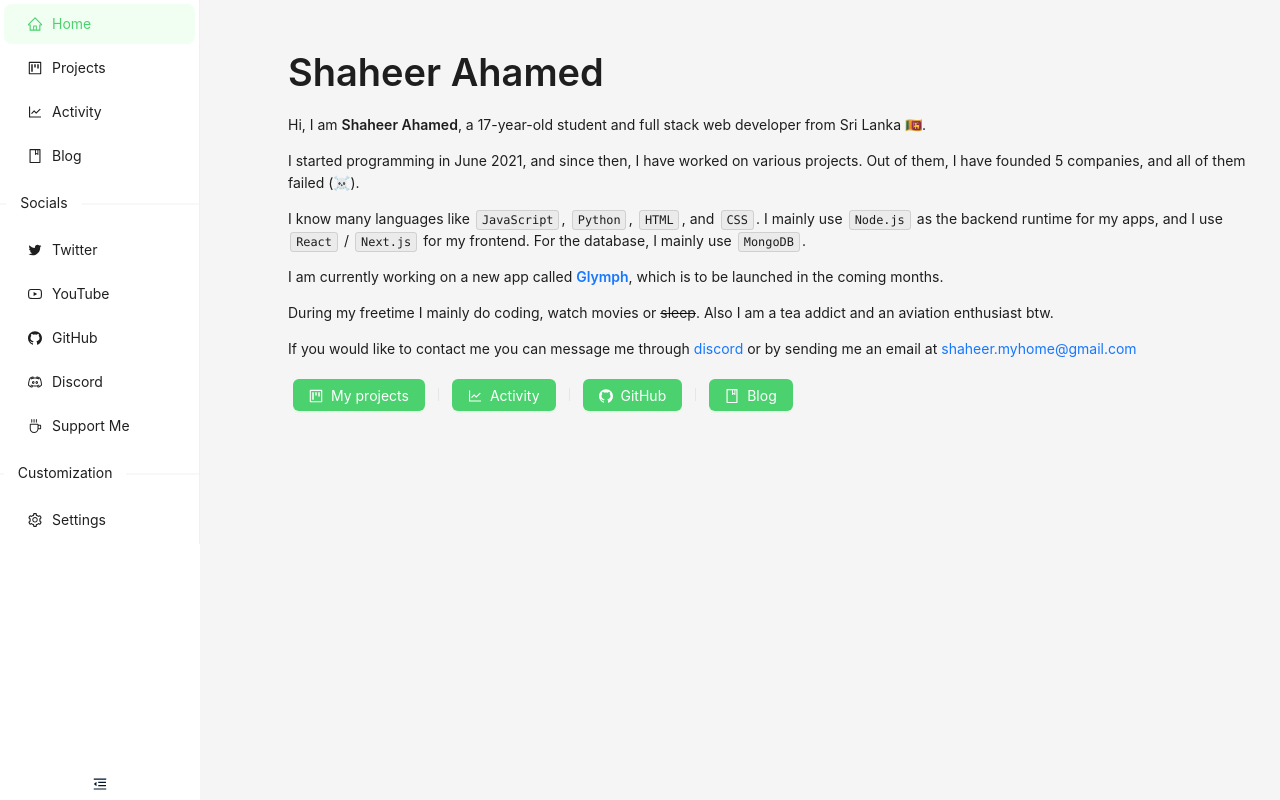
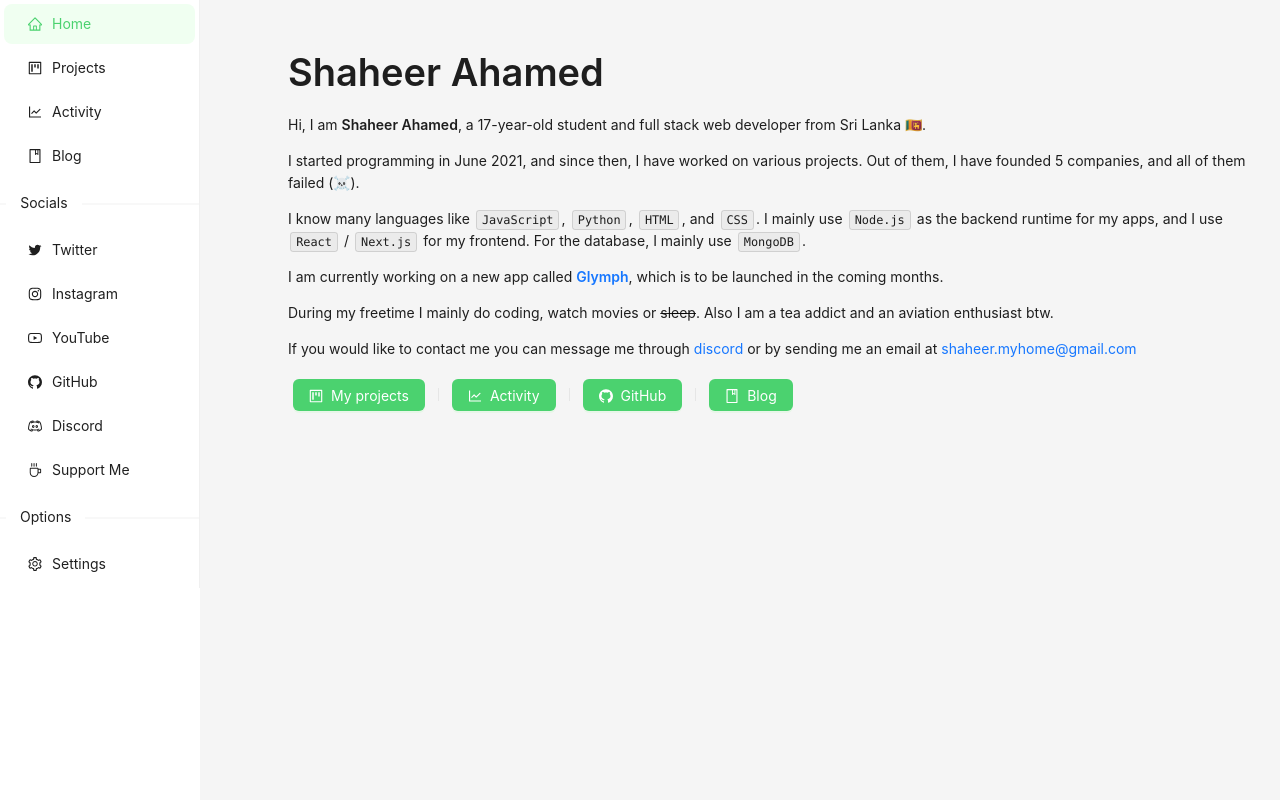
Before and after one commit to spicybirsge/portofolio-new, a React (Create React App) app: page / in a window 1280 px wide. Built offline with nearby package versions, Linux system fonts and the light colour scheme.

Commit message:
added options, removed ability to collapse sidebar, added instagram page, renames customization to options

```diff
--- a/src/components/SideBar.jsx
+++ b/src/components/SideBar.jsx
@@ -12,7 +12,8 @@ GithubOutlined,
 DiscordOutlined,
 CoffeeOutlined,
 SettingOutlined,
-BookOutlined
+BookOutlined,
+InstagramOutlined
 } from '@ant-design/icons';
 import { Link, useLocation } from 'react-router-dom';
 import '../css/SideBar.css'
@@ -30,7 +31,7 @@ const Sidebar = (props) => {
 
   const handleClick = (e) => {
 
-    if (e.key === 'twitter' || e.key === "youtube" || e.key === "github" || e.key === "discord" || e.key === "coffee" || e.key === "blog") {
+    if (e.key === 'twitter' || e.key === "youtube" || e.key === "github" || e.key === "discord" || e.key === "coffee" || e.key === "blog" || e.key === "instagram") {
      return;
     } else {
       setSelectedKeys([e.key]);
@@ -102,6 +103,9 @@ const Sidebar = (props) => {
           <Menu.Item key="twitter" icon={<TwitterOutlined />}>
 <a href='https://twitter.com/ashaheerdev' target='_blank' rel='noreferrer'>Twitter</a>
           </Menu.Item>
+          <Menu.Item key="instagram" icon={<InstagramOutlined/>}>
+<a href='https://instagram.com/ahamedboi' target='_blank' rel='noreferrer'>Instagram</a>
+          </Menu.Item>
           <Menu.Item key="youtube" icon={<YoutubeOutlined />}>
 <a href='https://www.youtube.com/@shaheerDev' target='_blank' rel='noreferrer'>YouTube</a>
           </Menu.Item>
@@ -114,7 +118,7 @@ const Sidebar = (props) => {
           <Menu.Item key="coffee" icon={<CoffeeOutlined />}>
 <a href='https://buymeacoffee.com/shaheerahamed' target='_blank' rel='noreferrer'>Support Me</a>
           </Menu.Item>
-          <Divider orientation='left' plain>Customization</Divider>
+          <Divider orientation='left' plain>Options</Divider>
           <Menu.Item key={"/settings"} icon={<SettingOutlined/>}>
             <Link to={"/settings"}>Settings</Link>
           </Menu.Item>
@@ -123,7 +127,7 @@ const Sidebar = (props) => {
              background: isDark ? "#141414" : "#ffffff"  ,
              color: isDark ? "#ffffff" : "#001529"
         }}>
-          {collapsed ? <MenuUnfoldOutlined /> : <MenuFoldOutlined />}
+
         </div>
       </Sider>
 
```
